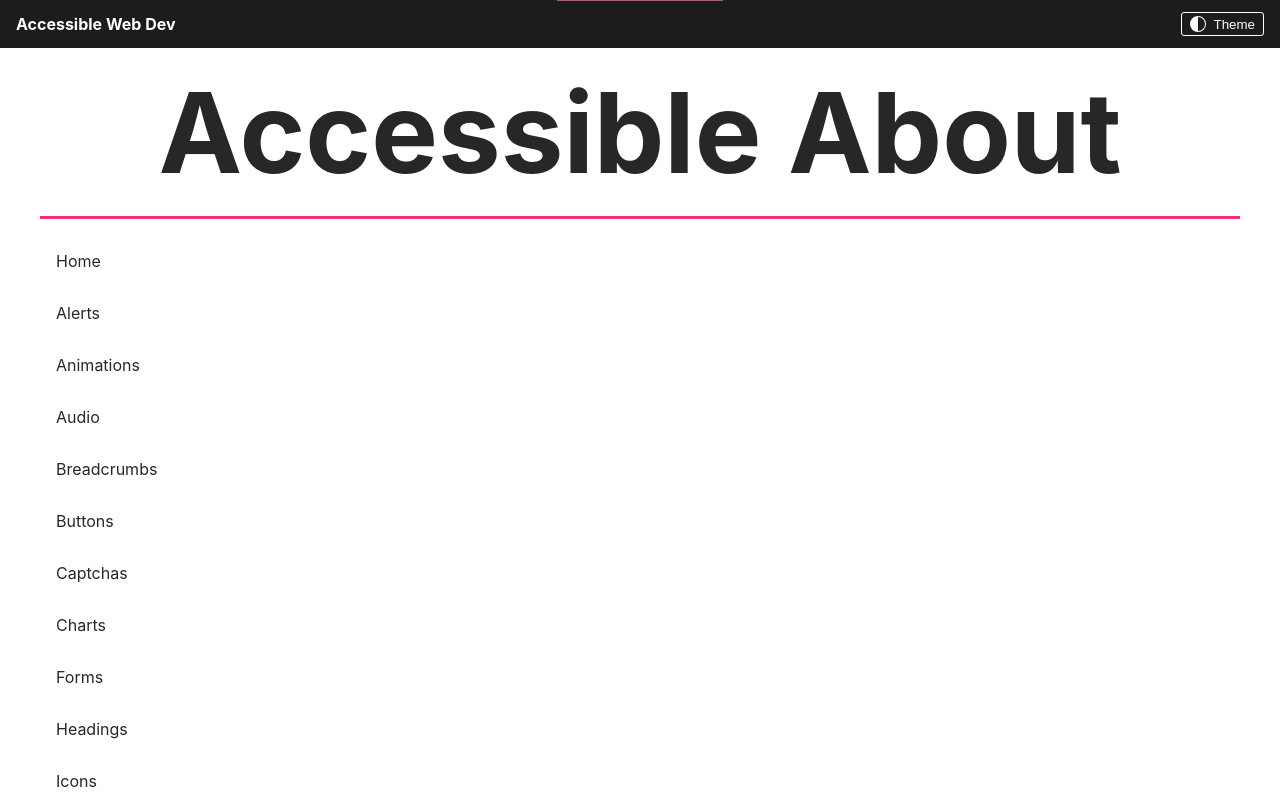
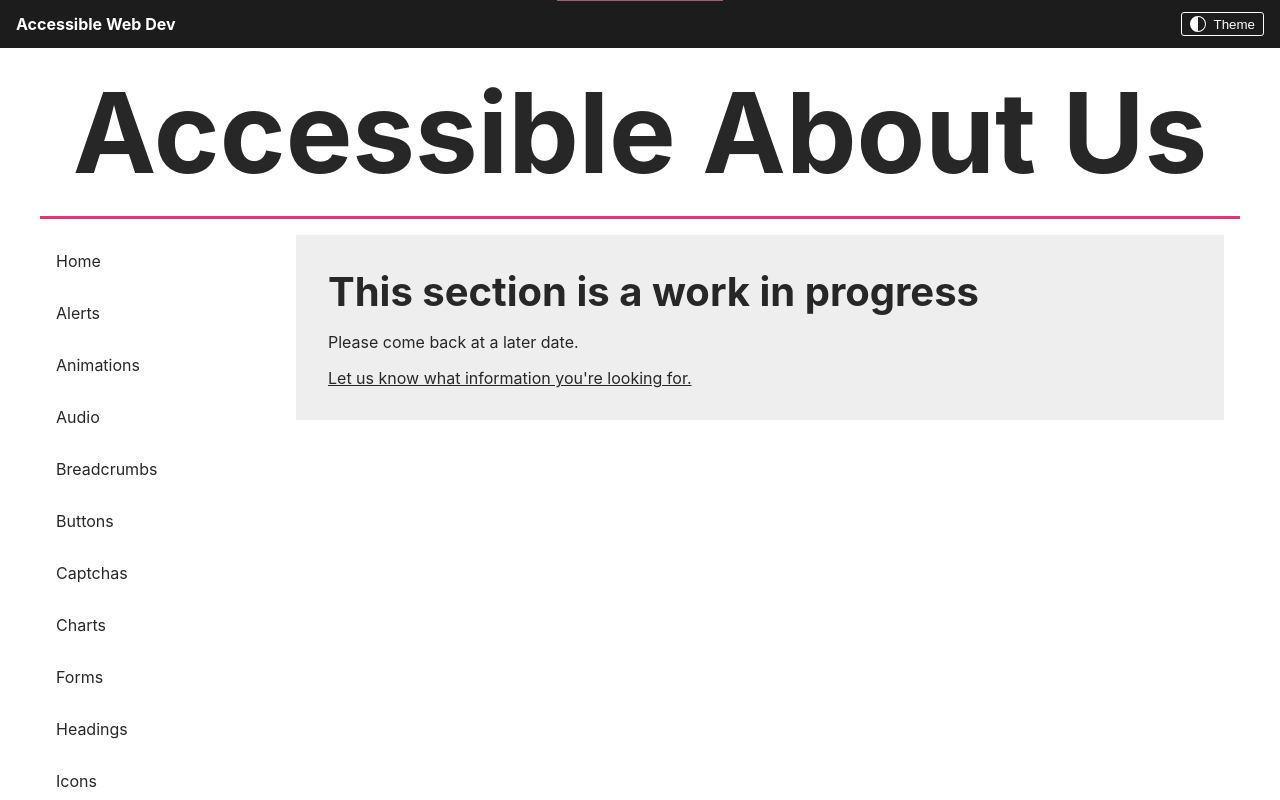
Before and after one commit to ElpisHelle/Web-developer, a Next.js app: page /about in a window 1280 px wide. Shown: the top 800 px of the page. Built offline with nearby package versions, Linux system fonts and the light colour scheme.

Commit message:
Adding about page

```diff
--- /dev/null
+++ b/pages/about.tsx
@@ -0,0 +1,22 @@
+import type { NextPage } from "next"
+import Layout from "../components/Layout/Layout"
+import Head from "next/head"
+import WorkInProgress from "../components/WorkInProgress/WorkInProgress"
+
+const About: NextPage = () => {
+	return (
+		<>
+			<Head>
+				<title>{`About - Accessible Web Dev`}</title>
+				<meta name="description" content="About the Accessible Web Dev site & team" />
+			</Head>
+			<Layout headerTitle="About Us" activeNavLink="">
+				<section>
+          <WorkInProgress />
+				</section>
+			</Layout>
+		</>
+	)
+}
+
+export default About
```
